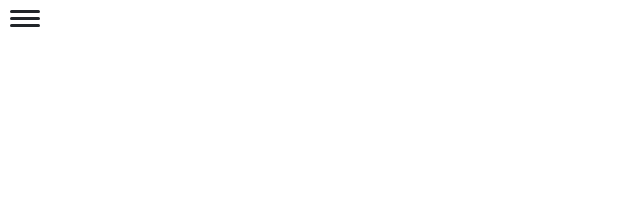
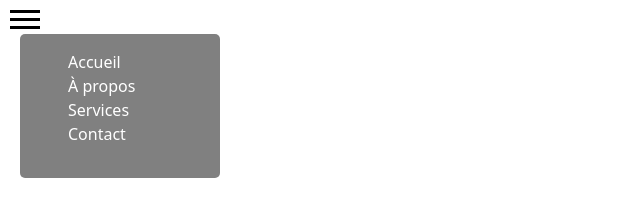
Before and after one commit to Aj1te/Menu-Burger, a plain HTML site: page index.html in a window 1280 px wide. Both pictures are taken after a click on the element 25 px from the left and 18 px from the top of the page. Shown: the whole page, without its empty margins (0-640 px from the left). Drawn offline with nearby package versions, Linux system fonts and the light colour scheme.

Commit message:
Push Final menu burger

```diff
--- a/index.html
+++ b/index.html
@@ -5,20 +5,20 @@
     <meta name="viewport" content="width=device-width, initial-scale=1.0">
     <link rel="stylesheet" href="style.css">
     <link href="https://cdn.jsdelivr.net/npm/bootstrap@5.3.6/dist/css/bootstrap.min.css" rel="stylesheet" integrity="sha384-4Q6Gf2aSP4eDXB8Miphtr37CMZZQ5oXLH2yaXMJ2w8e2ZtHTl7GptT4jmndRuHDT" crossorigin="anonymous">
-    <title>Document</title>
+    <title>Menu Burger</title>
 </head>
 <body>
 
 
-<div class="burger cursor-pointer d-flex flex-column gap-1" id="burger">
-  <span class="bg-dark rounded"></span>
-  <span class="bg-dark rounded"></span>
-  <span class="bg-dark rounded"></span>
+<div class="burger cursor-pointer d-flex flex-column" id="burger">
+  <span></span>
+  <span></span>
+  <span></span>
 </div>
 
 
-<nav class="menu bg-white d-none" id="menu">
-  <ul class="list">
+<nav class="menu" id="menu">
+  <ul>
     <li><a href="#">Accueil</a></li>
     <li><a href="#">À propos</a></li>
     <li><a href="#">Services</a></li>
--- a/script.js
+++ b/script.js
@@ -1,6 +1,14 @@
 const burger = document.getElementById('burger');
 const menu = document.getElementById('menu');
 
+// burger.addEventListener('click', () => {
+//   menu.classList.toggle('open');
+// });
+
 burger.addEventListener('click', () => {
-  menu.classList.toggle('open');
-});
+  if (menu.classList.contains('open')) {
+    menu.classList.remove('open');
+  } else {
+    menu.classList.add('open');
+  }
+})
--- a/style.css
+++ b/style.css
@@ -1,16 +1,30 @@
 .burger {
-    width: 30px;
-    margin: 10px 0 0 10px;
+  width: 30px;
+  margin: 10px 0 0 10px;
 }
 
 .burger span {
   height: 3px;
+  display: block;
+  background-color: black;
+  margin-bottom: 5px;
 }
 
 .menu {
+  display: none; /* ← Cache le menu par défaut */
   padding: 1rem;
+  background-color: grey;
+  width: 200px;
+  margin-left: 20px;
+  border-radius: 5px;
 }
-
+.menu a{
+  text-decoration: none;
+  color: white;
+}
+.menu ul{
+  list-style-type: none;
+}
 .menu.open {
-  display: block;
+  display: block; /* ← Affiche le menu quand la classe "open" est ajoutée */
 }
```
